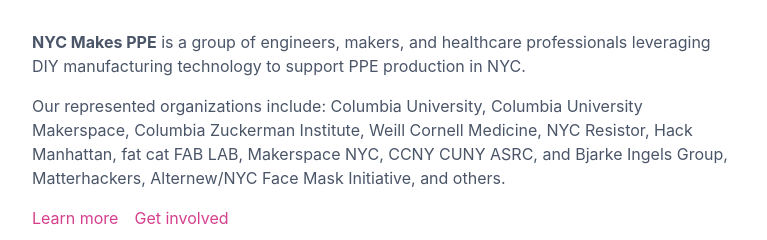
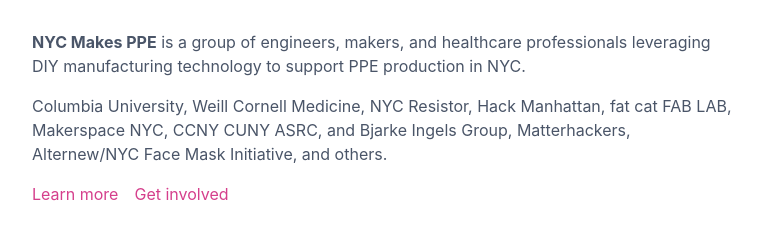
Before and after one commit to NYCPPE/nyc-makers-vs-covid, a Next.js app: page / in a window 1280 px wide. Shown: the part 1188-1428 px from the top of the page, without its empty margins (256-1023 px from the left). Built offline with nearby package versions, Linux system fonts and the light colour scheme; no server answers; what @tailwindcss/ui would draw is missing.

Commit message:
just have Columbia University on the frontpage

```diff
--- a/pages/index.jsx
+++ b/pages/index.jsx
@@ -93,11 +93,10 @@
         production in NYC.
       </p>
       <p className="text-md leading-normal text-gray-700">
-        Our represented organizations include: Columbia University, Columbia
-        University Makerspace, Columbia Zuckerman Institute, Weill Cornell
-        Medicine, NYC Resistor, Hack Manhattan, fat cat FAB LAB, Makerspace NYC,
-        CCNY CUNY ASRC, and Bjarke Ingels Group, Matterhackers, Alternew/NYC
-        Face Mask Initiative, and others.
+        Columbia University, Weill Cornell Medicine, NYC Resistor, Hack
+        Manhattan, fat cat FAB LAB, Makerspace NYC, CCNY CUNY ASRC, and Bjarke
+        Ingels Group, Matterhackers, Alternew/NYC Face Mask Initiative, and
+        others.
       </p>
       <a className="text-base text-pink-600 rounded-lg mr-4" href="/about">
         Learn more
```
